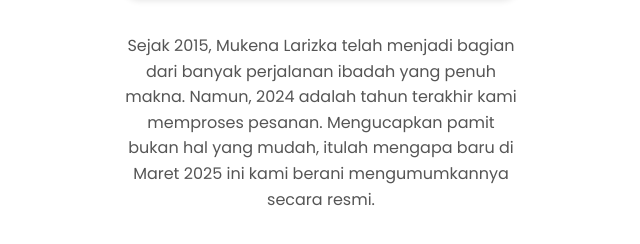
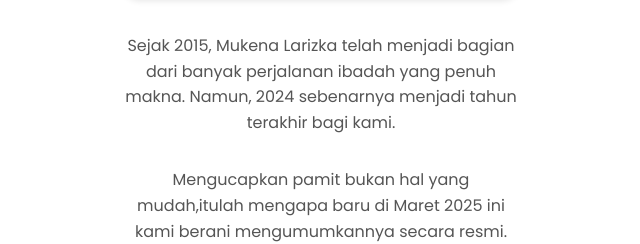
Before and after one commit to muhnurulhakim/larizka-pamit, a plain HTML site: page index.html in a window 1280 px wide. Shown: the part 717-961 px from the top of the page, without its empty margins (319-959 px from the left). Drawn offline with Linux system fonts and the light colour scheme.

Commit message:
Update index.html

```diff
--- a/index.html
+++ b/index.html
@@ -47,8 +47,10 @@
     <img src="https://raw.githubusercontent.com/muhnurulhakim/larizka-pamit/refs/heads/main/larizka-pamit.jpg" alt="Ucapan Pamit">
 
     <p>Sejak 2015, Mukena Larizka telah menjadi bagian dari banyak perjalanan ibadah yang penuh makna.
-       Namun, 2024 adalah tahun terakhir kami memproses pesanan. Mengucapkan pamit bukan hal yang mudah,
-       itulah mengapa baru di Maret 2025 ini kami berani mengumumkannya secara resmi.
+       Namun, 2024 sebenarnya menjadi tahun terakhir bagi kami.
+    </p>
+
+    <p>Mengucapkan pamit bukan hal yang mudah,itulah mengapa baru di Maret 2025 ini kami berani mengumumkannya secara resmi.
     </p>
 
     <p>Terima kasih telah menjadi bagian dari cerita kami. Semoga mukena dari Larizka terus memberikan kehangatan dan kenyamanan dalam ibadah Anda.</p>
```
